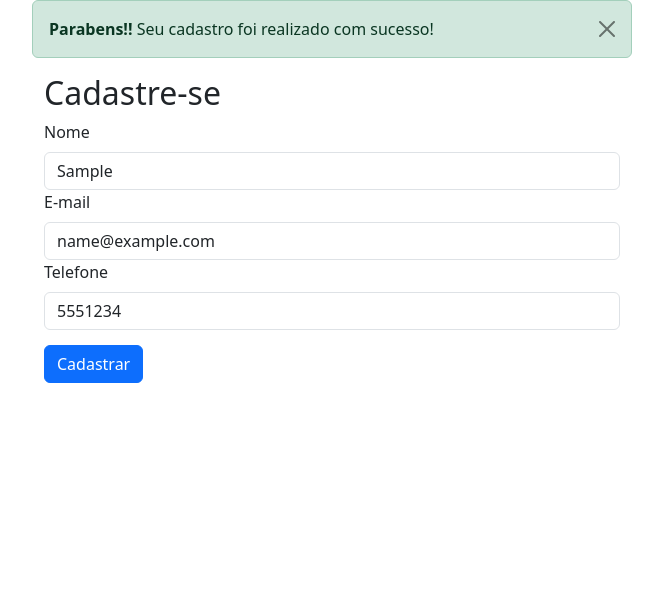
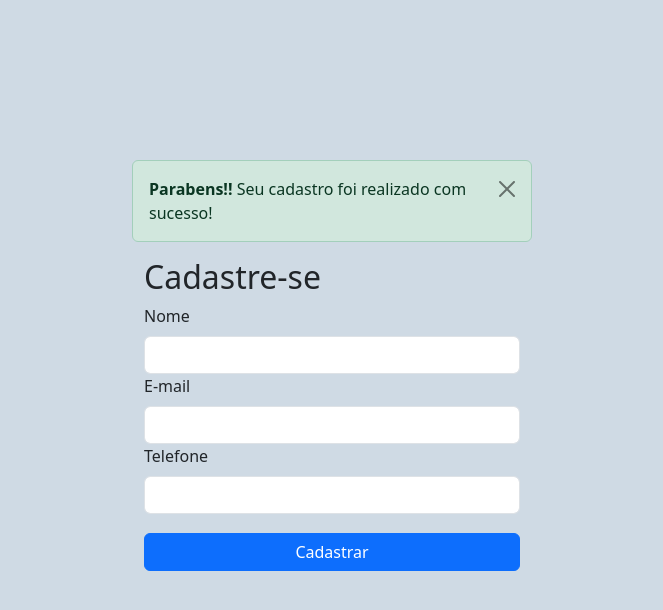
Before and after one commit to Patrikmagalhaes/curso_ebac_frontend, a plain HTML site: page index.html in a window 1280 px wide. Both pictures are taken after typing "Sample", "name@example.com", "5551234" into the empty fields and a click on the button "Cadastrar". Shown: the whole page, without its empty margins (308-971 px from the left). Drawn offline with nearby package versions, Linux system fonts and the light colour scheme.

Commit message:
add evento ao formulario

```diff
--- a/index.html
+++ b/index.html
@@ -17,18 +17,18 @@
       <button type="button" class="btn-close" data-bs-dismiss="alert" aria-label="Close"></button>
     </div>
     <div class="container ">
-      <div class="row ">
-        <div class="col ">
+      <div class="row">
+        <div class="col">
           <h2>Cadastre-se</h2>
           <form action="" class="">
             <label for="nome" class="form-label" >Nome</label>
             <input type="text" name="" id="nome" class="form-control" required>
             <label for="email" class="form-label">E-mail</label>
-            <input type="email" name="" id="email " class="form-control" required>
+            <input type="email" name="" id="email" class="form-control" required>
             <label for="tel" class="form-label">Telefone</label>
             <input type="tel" name="" id="tel" class="form-control" required>
-            <div class="col col-md-6">
-              <button type="submit" class="btn btn-primary">Cadastrar</button>
+            <div class="col">
+              <button type="submit" class="btn btn-primary ">Cadastrar</button>
             </div>
           </form>
         </div>
--- a/main.css
+++ b/main.css
@@ -1,11 +1,18 @@
-.form-container{
-max-width: 600px;
-width: 100%;
-margin: 0 auto;
+body{
+    background-color: rgb(207, 218, 228);
 }
-.btn-primary{
+.form-container {
+    max-width: 400px;
+    width: 100%;
+    margin: 20vh auto;
+
+}
+
+.btn-primary {
     margin-top: 5%;
+    width: 100%;
 }
+
 .off {
     display: none;
 }
--- a/main.js
+++ b/main.js
@@ -1,8 +1,11 @@
 
 document.querySelector('form').addEventListener("submit", function (e) {
+
+
+    document.getElementById('alerta').classList.remove("off")
+    document.getElementById('nome').value = ""
+    document.getElementById('tel').value = ""
+    document.getElementById('email').value = ""
     e.preventDefault()
 
-    document.getElementById('alerta').classList.remove("off")
-    document.getElementById('nome').innerHTML = ""
-
 })
```
